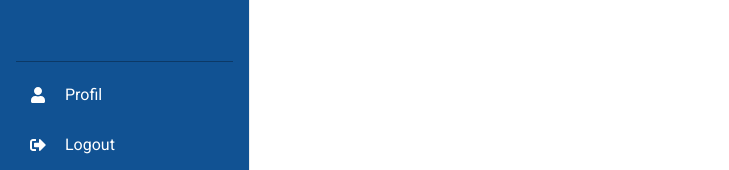
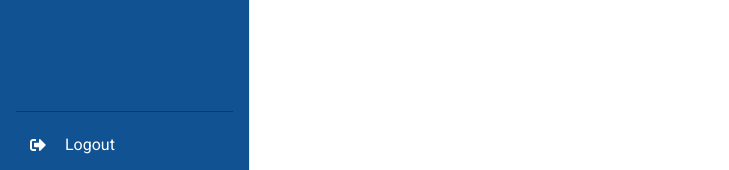
Before and after one commit to shiraayuki/BCN-2025SS-TeamBlau-GetraenkeIO, a React (Vite) app in the folder sys-src/GetraenkeIO-frontend/: page / in a window 1280 px wide. Shown: the part 630-800 px from the top of the page, without its empty margins (0-729 px from the left). Built offline with nearby package versions, Linux system fonts and the light colour scheme; sample sign-in values are in the browser's storage.

Commit message:
Remove 'Profil' button from Sidebar

```diff
--- a/sys-src/GetraenkeIO-frontend/src/components/HomeSidebar.tsx
+++ b/sys-src/GetraenkeIO-frontend/src/components/HomeSidebar.tsx
@@ -130,9 +130,6 @@ const CustomSidebar = () => {
           ></div>
 
           <Menu menuItemStyles={menuItemStyles}>
-            <MenuItem icon={<FaUser />} onClick={() => navigate('/profile')}>
-              Profil
-            </MenuItem>
             <MenuItem icon={<FaSignOutAlt />} onClick={handleLogout}>
               Logout
             </MenuItem>
```
